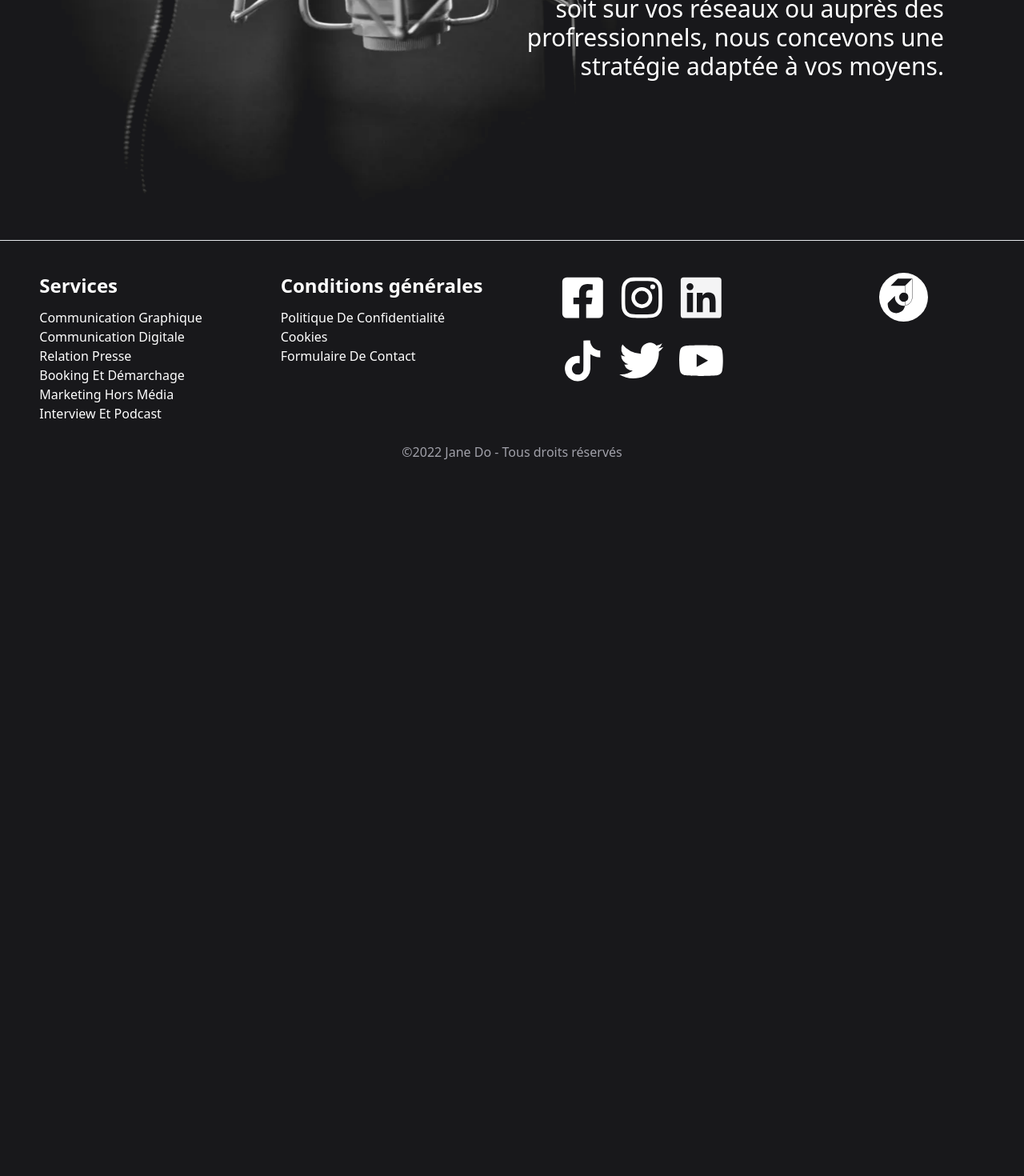
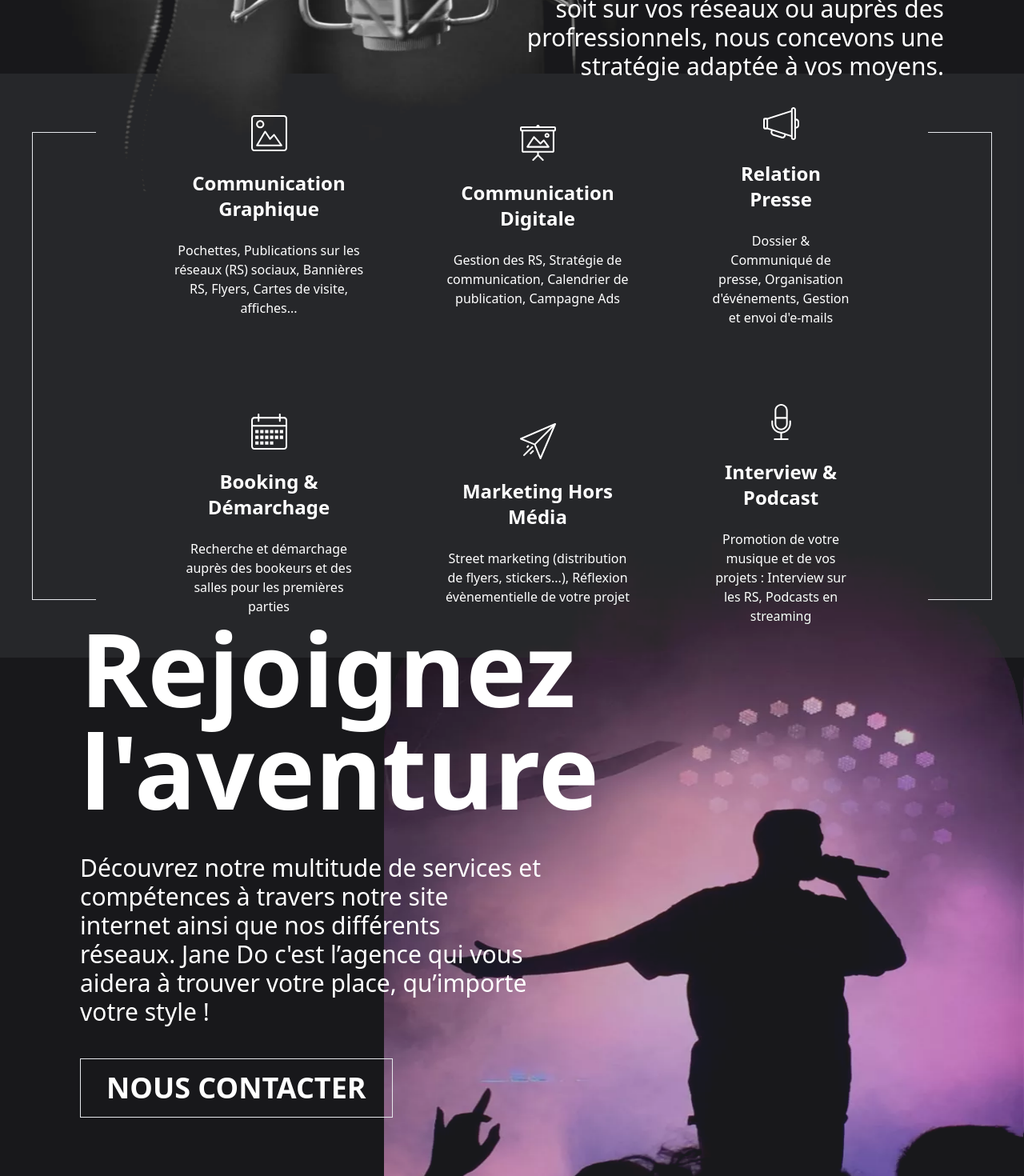
Before and after one commit to t-rosa/janedoagency.com, a Next.js app: page / in a window 1280 px wide. Shown: the part 1682-3152 px from the top of the page at 80% size. Before the commit the page ends 2299 px from the top, so only its background shows below. Built offline with nearby package versions, Linux system fonts and the light colour scheme; a web font is replaced by a local one.

Commit message:
Services and join sections for mobile, tablet and desktop

```diff
--- /dev/null
+++ b/src/components/JoinSection.tsx
@@ -0,0 +1,107 @@
+import desktopBackground from 'images/home/join-desktop-bg.webp'
+import mobileBackground from 'images/home/join-mobile-bg.webp'
+import tabletBackground from 'images/home/join-tablet-bg.webp'
+import Image from 'next/future/image'
+import Link from 'next/link'
+
+function Mobile() {
+  return (
+    <div className='sm:hidden'>
+      <Image
+        src={mobileBackground}
+        className='opacity-50 mix-blend-lighten'
+        alt=''
+        width={640}
+        height={760}
+      />
+      <div className='absolute inset-0 grid place-items-center px-5'>
+        <h1 className='max-w-xs text-center font-display text-5xl font-bold'>
+          Rejoignez l&apos;aventure.
+        </h1>
+        <p className='max-w-xs text-center text-xl font-light'>
+          Vous avez des questions, des demandes ou un projet à nous faire découvrir ? Nous sommes à
+          votre écoute !
+        </p>
+        <Link href='/contact'>
+          <a className='border py-2 px-4 font-display text-xl font-bold uppercase'>
+            nous contacter
+          </a>
+        </Link>
+      </div>
+    </div>
+  )
+}
+
+function Tablet() {
+  return (
+    <div className='hidden sm:block xl:hidden'>
+      <div className='flex justify-end'>
+        <Image
+          src={tabletBackground}
+          className='opacity-50 mix-blend-lighten'
+          alt=''
+          width={640}
+          height={760}
+        />
+      </div>
+      <div className='absolute inset-0 flex items-center px-5'>
+        <div className='grid gap-10 pl-10'>
+          <h1 className='max-w-md font-display text-7xl font-bold lg:max-w-xl lg:text-8xl'>
+            Rejoignez l&apos;aventure.
+          </h1>
+          <p className='max-w-md text-3xl font-light lg:max-w-lg lg:text-4xl'>
+            Découvrez notre multitude de services et compétences à travers notre site internet ainsi
+            que nos différents réseaux.
+          </p>
+          <Link href='#discover'>
+            <a className='w-fit self-start border py-3 px-6 font-display text-3xl font-bold uppercase hover:border-hover hover:text-hover lg:py-4 lg:px-8 lg:text-4xl'>
+              nous contacter
+            </a>
+          </Link>
+        </div>
+      </div>
+    </div>
+  )
+}
+
+function Desktop() {
+  return (
+    <div className='hidden xl:block'>
+      <div className='flex justify-end'>
+        <Image
+          src={desktopBackground}
+          className=' mix-blend-lighten'
+          alt=''
+          width={800}
+          height={940}
+        />
+      </div>
+      <div className='absolute inset-0 flex items-center px-5'>
+        <div className='grid gap-10 pl-20'>
+          <h1 className='max-w-3xl font-display text-9xl font-bold'>Rejoignez l&apos;aventure</h1>
+          <p className='max-w-xl  text-3xl font-light'>
+            Découvrez notre multitude de services et compétences à travers notre site internet ainsi
+            que nos différents réseaux. Jane Do c&apos;est l’agence qui vous aidera à trouver votre
+            place, qu’importe votre style !
+          </p>
+          <Link href='#discover'>
+            <a className='w-fit self-start border py-4 px-8 font-display text-4xl font-bold uppercase hover:border-hover hover:text-hover'>
+              nous contacter
+            </a>
+          </Link>
+        </div>
+      </div>
+    </div>
+  )
+}
+function JoinSection() {
+  return (
+    <section className='relative'>
+      <Mobile />
+      <Tablet />
+      <Desktop />
+    </section>
+  )
+}
+
+export default JoinSection
--- /dev/null
+++ b/src/components/ServicesSection.tsx
@@ -0,0 +1,126 @@
+import clsx from 'clsx'
+import bookingDemarchageLogo from 'images/home/logo/booking-demarchage.svg'
+import communicationDigitaleLogo from 'images/home/logo/communication-digitale.svg'
+import communicationGraphiqueLogo from 'images/home/logo/communication-graphique.svg'
+import interviewPodcastLogo from 'images/home/logo/interview-podcast.svg'
+import marketingHorsMediaLogo from 'images/home/logo/marketing-hors-media.svg'
+import relationPresseLogo from 'images/home/logo/relation-presse.svg'
+import Image from 'next/image'
+import { Fragment, ReactNode } from 'react'
+
+const SERVICES = [
+  {
+    id: 1,
+    label: 'communication graphique',
+    text: 'Pochettes, Publications sur les réseaux (RS) sociaux, Bannières RS, Flyers, Cartes de visite, affiches...',
+    logo: communicationGraphiqueLogo,
+  },
+  {
+    id: 2,
+    label: 'communication digitale',
+    text: 'Gestion des RS, Stratégie de communication, Calendrier de publication, Campagne Ads',
+    logo: communicationDigitaleLogo,
+  },
+  {
+    id: 3,
+    label: 'relation presse',
+    text: "Dossier & Communiqué de presse, Organisation d'événements, Gestion et envoi d'e-mails",
+    logo: relationPresseLogo,
+  },
+  {
+    id: 4,
+    label: 'booking & démarchage',
+    text: 'Recherche et démarchage auprès des bookeurs et des salles pour les premières parties',
+    logo: bookingDemarchageLogo,
+  },
+  {
+    id: 5,
+    label: 'marketing hors média',
+    text: 'Street marketing (distribution de flyers, stickers...), Réflexion évènementielle de votre projet',
+    logo: marketingHorsMediaLogo,
+  },
+  {
+    id: 6,
+    label: 'interview & podcast',
+    text: 'Promotion de votre musique et de vos projets : Interview sur les RS, Podcasts en streaming',
+    logo: interviewPodcastLogo,
+  },
+]
+
+function GlassContainer({ children, className }: { children: ReactNode; className?: string }) {
+  return <div className={clsx('bg-gray-400 bg-opacity-10', className)}>{children}</div>
+}
+
+function Mobile() {
+  return (
+    <GlassContainer className='px-5 py-24 sm:hidden'>
+      <ul className='grid gap-12'>
+        {SERVICES.map((service) => (
+          <Fragment key={service.id}>
+            <li className='grid place-items-center gap-6'>
+              <Image src={service.logo} alt={service.label} width={70} height={70} />
+              <h2 className='mx-auto max-w-[16rem] text-center font-display text-3xl font-bold capitalize'>
+                {service.label}
+              </h2>
+              <p className='max-w-[17rem] text-center text-lg'>{service.text}</p>
+            </li>
+            {service.id !== 6 && <div className='mx-auto h-14 w-[1px] bg-zinc-100' />}
+          </Fragment>
+        ))}
+      </ul>
+    </GlassContainer>
+  )
+}
+
+function Tablet() {
+  return (
+    <GlassContainer className='-my-52 hidden py-24 px-5 sm:block xl:hidden'>
+      <ul className='grid grid-cols-[auto_3rem_auto] place-items-center gap-12'>
+        {SERVICES.map((service, index) => (
+          <Fragment key={service.id}>
+            <li className='flex flex-col items-center justify-items-center gap-6'>
+              <Image src={service.logo} alt={service.label} height={45} width={45} />
+              <h2 className='max-w-[12rem] text-center font-display text-2xl font-bold capitalize'>
+                {service.label}
+              </h2>
+              <p className='max-w-[17rem] text-center'>{service.text}</p>
+            </li>
+            {index % 2 === 0 && <div className='h-[1px] w-14 bg-zinc-100' />}
+          </Fragment>
+        ))}
+      </ul>
+    </GlassContainer>
+  )
+}
+
+function Desktop() {
+  return (
+    <GlassContainer className='-my-52 hidden p-10 xl:block'>
+      <ul className='grid place-items-center gap-24'>
+        <div className='col-[1/2] row-[1/3] h-[90%] w-20 border border-r-0' />
+        {SERVICES.map((service) => (
+          <li key={service.id} className='flex flex-col items-center justify-items-center gap-6'>
+            <Image src={service.logo} alt={service.label} height={45} width={45} />
+            <h2 className='max-w-[12rem] text-center font-display text-2xl font-bold capitalize'>
+              {service.label}
+            </h2>
+            <p className='max-w-[15rem] text-center'>{service.text}</p>
+          </li>
+        ))}
+        <div className='col-[5/6] row-[1/3] h-[90%] w-20 border border-l-0' />
+      </ul>
+    </GlassContainer>
+  )
+}
+
+function ServicesSection() {
+  return (
+    <section>
+      <Mobile />
+      <Tablet />
+      <Desktop />
+    </section>
+  )
+}
+
+export default ServicesSection
--- a/src/pages/index.tsx
+++ b/src/pages/index.tsx
@@ -1,5 +1,7 @@
 import MainSection from 'components/MainSection'
 import DiscoverSection from 'components/DiscoverSection'
+import ServicesSection from 'components/ServicesSection'
+import JoinSection from 'components/JoinSection'
 import type { NextPage } from 'next'
 import Head from 'next/head'
 
@@ -14,6 +16,8 @@ const Home: NextPage = () => {
       <main className='flex flex-col pt-24'>
         <MainSection />
         <DiscoverSection />
+        <ServicesSection />
+        <JoinSection />
       </main>
     </>
   )
```
